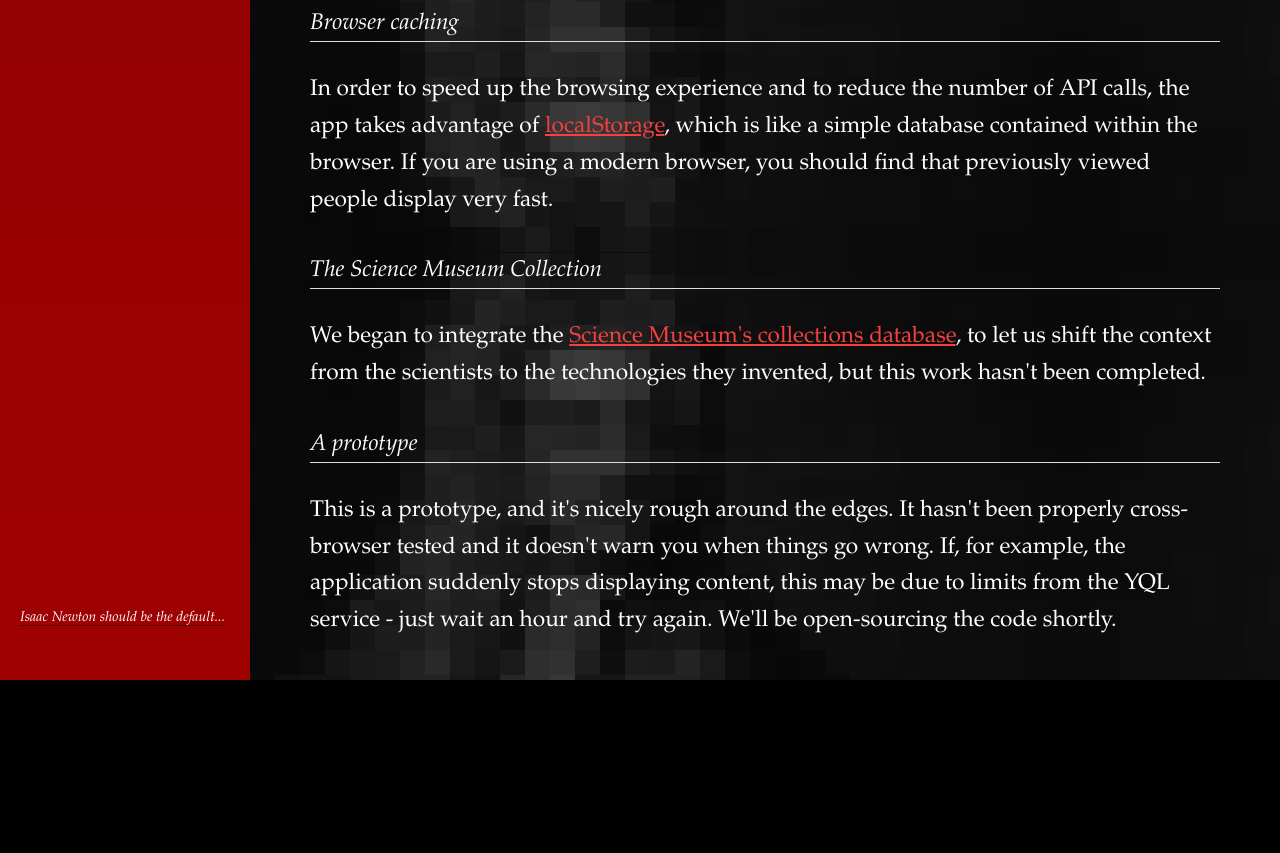
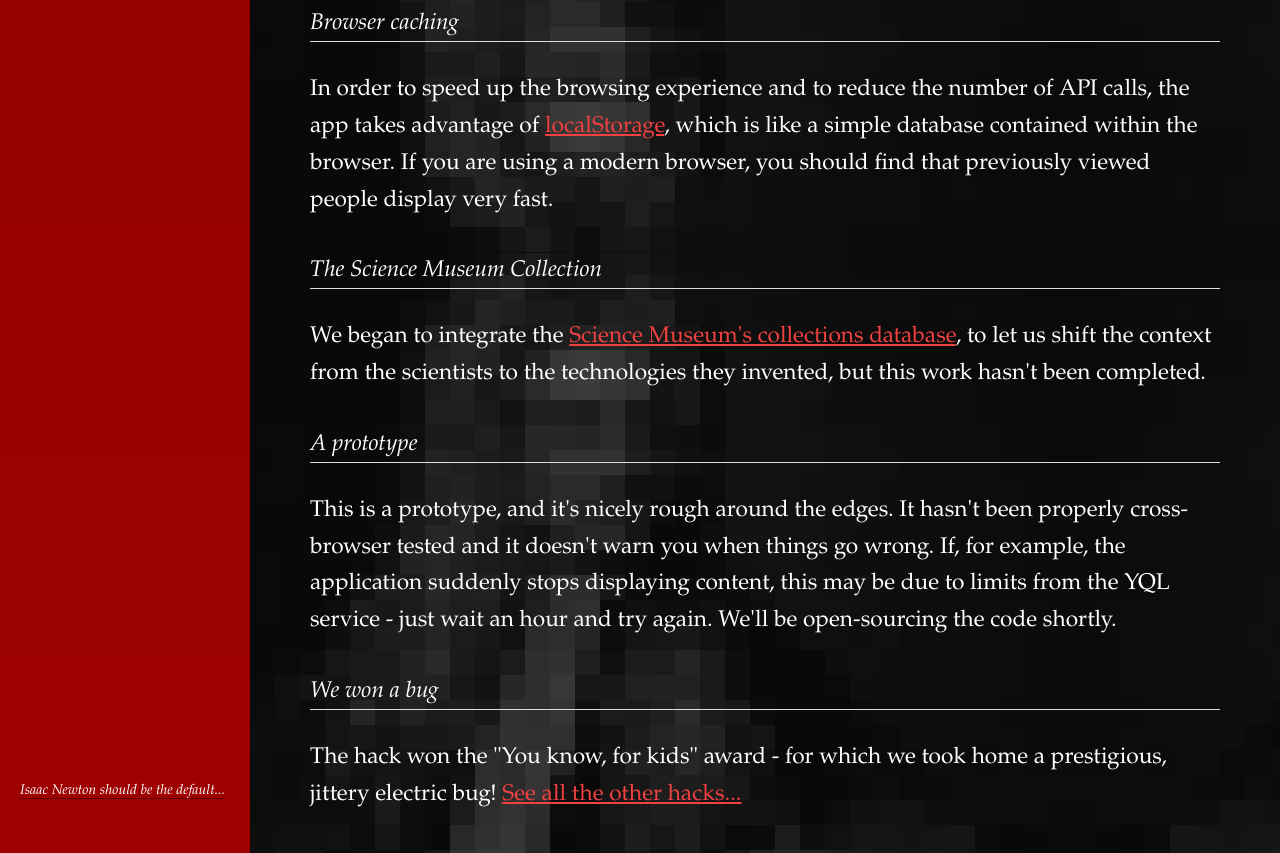
Before and after one commit to premasagar/revolutionaries, a plain HTML site: page index.html in a window 1280 px wide. Shown: the part 1459-2312 px from the top of the page. Before the commit the page ends 2139 px from the top, so only its background shows below. Drawn offline with Linux system fonts and the light colour scheme.

Commit message:
meta tweaks

```diff
--- a/index.html
+++ b/index.html
@@ -9,7 +9,7 @@
 
 <body>
     <div id="sidebar">
-        <h1><a href="index.html">The Revolutionaries</a></h1>
+        <h1><a href="http://dharmafly.com/revolutionaries/">The Revolutionaries</a></h1>
         <p class="report"></p>
 
         <blockquote id="the-default">
@@ -34,7 +34,7 @@
 	<div id="content">
 	    <div class="about">
 	        <h2>About</h2>
-	        <p><strong><em><a href="http://dharmafly.com/revolutionaries">"The Revolutionaries"</a></em></strong> is an explorer of the influence and relationships between different scientists, inventors and revolutionary thinkers. It was built in 24 hours at <a href="http://sciencehackday.com">Science Hack Day</a>, in June 2010 (and then improved a fair bit, after the event).</p>
+	        <p><strong><em><a href="http://dharmafly.com/revolutionaries/">"The Revolutionaries"</a></em></strong> is an explorer of the influence and relationships between different scientists, inventors and revolutionary thinkers. It was built in 24 hours at <a href="http://sciencehackday.com">Science Hack Day</a>, in June 2010 (and then improved a fair bit, after the event).</p>
 
 	        <p>The original idea was to help visualise how we arrive at great inventions, and how ideas evolve over time. For example, something like the <a href="#Space_Shuttle">space shuttle</a> is the result of countless generations of converging technologies, and all the thought processes and theorems behind them.</p>
 
@@ -67,6 +67,9 @@
 
 	        <h3>A prototype</h3>
 	        <p>This is a prototype, and it's nicely rough around the edges. It hasn't been properly cross-browser tested and it doesn't warn you when things go wrong. If, for example, the application suddenly stops displaying content, this may be due to limits from the YQL service - just wait an hour and try again. We'll be open-sourcing the code shortly.</p>
+
+	        <h3>We won a bug</h3>
+	        <p>The hack won the "You know, for kids" award - for which we took home a prestigious, jittery electric bug! <a href="http://sciencehackday.pbworks.com/hacks">See all the other hacks...</a></p>
 	    </div>
 
 	    <div id="revolutionary"></div>
@@ -128,12 +131,21 @@
     <script src="console.js"></script>
     <script src="jquery.js"></script>
     <script src="revolutionaries.js"></script>
-    <script>
-        var theDefault = 'Isaac_Newton';
-        // revolutionaries.init(theDefault);
-    </script>
 
 	<!-- end scripts -->
 
+
+	<script>
+      var _gaq = _gaq || [];
+      _gaq.push(['_setAccount', 'UA-2150808-7']);
+      _gaq.push(['_trackPageview']);
+
+      (function() {
+        var ga = document.createElement('script'); ga.type = 'text/javascript'; ga.async = true;
+        ga.src = ('https:' == document.location.protocol ? 'https://ssl' : 'http://www') + '.google-analytics.com/ga.js';
+        var s = document.getElementsByTagName('script')[0]; s.parentNode.insertBefore(ga, s);
+      })();
+    </script>
+
 </body>
 </html>
```
